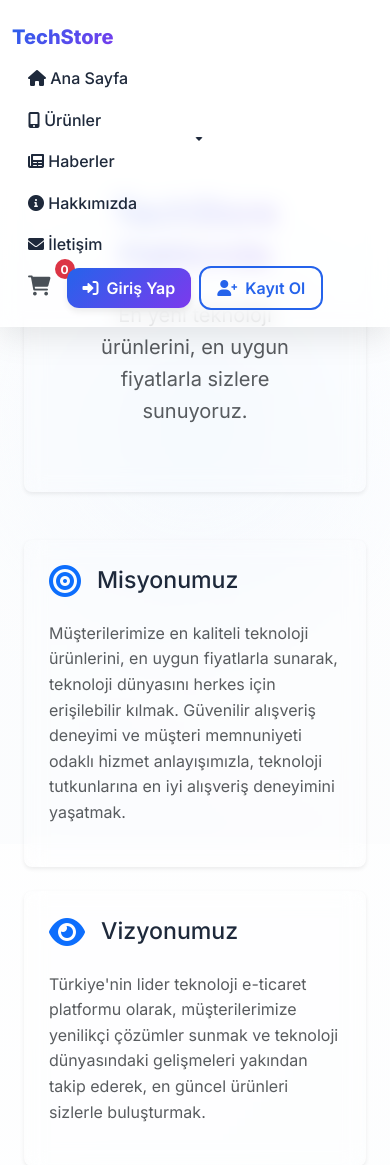
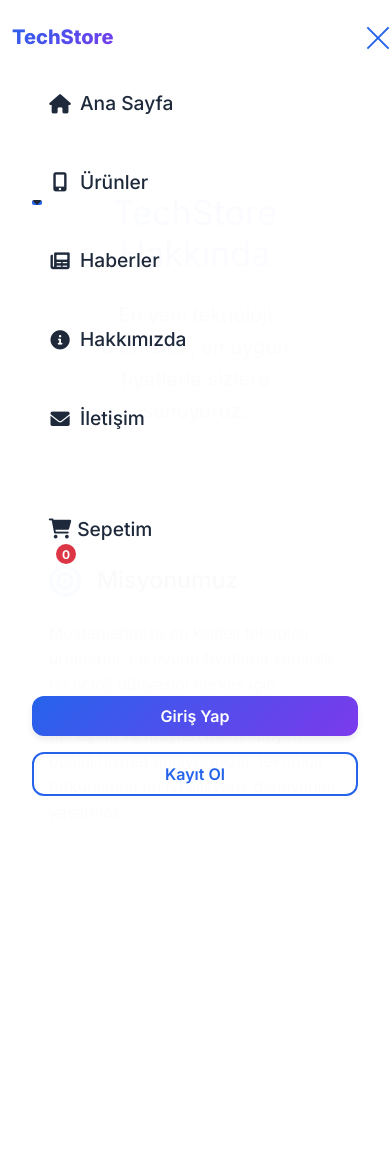
Before and after one commit to eemirmutlu/e-commerce-template, a Flask app: page /about in a window 390 px wide, after a click that opens the changed part. Shown: the top 1165 px of the page. After the commit the page ends 796 px from the top, so only its background shows below. Run offline with Flask 3, Linux system fonts and the light colour scheme; data comes from the database, SQL or seed files in the repository; data that the repository does not hold is empty; some libraries are stand-ins or nearby versions.

Commit message:
Implement responsive mobile navigation in base template, including a mobile header and footer, and enhance styling for better usability on smaller screens.

```diff
--- a/app/templates/base.html
+++ b/app/templates/base.html
@@ -31,6 +31,15 @@
             </button>
 
             <div class="collapse navbar-collapse" id="navbarMain">
+                <div class="mobile-nav-header d-lg-none">
+                    <a class="navbar-brand" href="{{ url_for('main.index') }}">
+                        <span class="brand-text">TechStore</span>
+                    </a>
+                    <button class="mobile-nav-close" type="button" data-bs-toggle="collapse" data-bs-target="#navbarMain">
+                        <i class="fas fa-times"></i>
+                    </button>
+                </div>
+
                 <ul class="navbar-nav mx-auto">
                     <li class="nav-item">
                         <a class="nav-link {{ 'active' if request.endpoint == 'main.index' }}"
@@ -91,10 +100,17 @@
                 <div class="navbar-nav ms-auto">
                     <div class="nav-item d-flex align-items-center">
                         <a href="{{ url_for('main.view_cart') }}" class="nav-link cart-link">
-                            <i class="fas fa-shopping-cart cart-icon"></i>
+                            <i class="fas fa-shopping-cart"></i>
+                            <span>Sepetim</span>
                             <span class="cart-count">{{ cart_count|default(0) }}</span>
                         </a>
                         {% if current_user.is_authenticated %}
+                            {% if current_user.is_admin %}
+                                <a class="nav-link" href="{{ url_for('admin.dashboard') }}">
+                                    <i class="fas fa-tachometer-alt"></i>
+                                    <span>Admin Panel</span>
+                                </a>
+                            {% endif %}
                             <div class="nav-item dropdown">
                                 <a class="nav-link dropdown-toggle"
                                    href="#"
@@ -102,14 +118,10 @@
                                    role="button"
                                    data-bs-toggle="dropdown"
                                    aria-expanded="false">
-                                    <i class="fas fa-user me-2"></i>{{ current_user.username }}
+                                    <i class="fas fa-user"></i>
+                                    <span>{{ current_user.username }}</span>
                                 </a>
                                 <ul class="dropdown-menu dropdown-menu-end">
-                                    {% if current_user.is_admin %}
-                                        <li><a class="dropdown-item" href="{{ url_for('admin.dashboard') }}">
-                                            <i class="fas fa-tachometer-alt me-2"></i>Admin Panel
-                                        </a></li>
-                                    {% endif %}
                                     <li><a class="dropdown-item" href="{{ url_for('main.profile') }}">
                                         <i class="fas fa-user-circle me-2"></i>Profilim
                                     </a></li>
@@ -120,14 +132,23 @@
                                 </ul>
                             </div>
                         {% else %}
+                            <div class="d-none d-lg-flex">
                                 <a href="{{ url_for('auth.login') }}" class="btn btn-primary me-2">
                                     <i class="fas fa-sign-in-alt me-2"></i>Giriş Yap
                                 </a>
                                 <a href="{{ url_for('auth.register') }}" class="btn btn-outline-primary">
                                     <i class="fas fa-user-plus me-2"></i>Kayıt Ol
                                 </a>
+                            </div>
                         {% endif %}
                     </div>
+                </div>
+
+                <div class="mobile-nav-footer d-lg-none">
+                    {% if not current_user.is_authenticated %}
+                        <a href="{{ url_for('auth.login') }}" class="btn btn-primary">Giriş Yap</a>
+                        <a href="{{ url_for('auth.register') }}" class="btn btn-outline-primary">Kayıt Ol</a>
+                    {% endif %}
                 </div>
             </div>
         </div>
@@ -693,6 +714,199 @@
         background-color: #17a2b8 !important;
         color: white !important;
     }
+
+    /* Mobil Navbar */
+    @media (max-width: 991px) {
+        .navbar-toggler {
+            border: none;
+            padding: 0;
+            width: 30px;
+            height: 30px;
+            position: relative;
+            transition: all 0.3s ease;
+        }
+
+        .navbar-toggler:focus {
+            box-shadow: none;
+        }
+
+        .navbar-toggler-icon {
+            background-image: none !important;
+            position: relative;
+            transition: all 0.3s ease;
+        }
+
+        .navbar-toggler-icon::before,
+        .navbar-toggler-icon::after,
+        .navbar-toggler-icon::after {
+            content: '';
+            position: absolute;
+            width: 100%;
+            height: 2px;
+            background-color: var(--primary-color);
+            transition: all 0.3s ease;
+        }
+
+        .navbar-toggler-icon::before {
+            top: 0;
+        }
+
+        .navbar-toggler-icon::after {
+            top: 50%;
+            transform: translateY(-50%);
+        }
+
+        .navbar-toggler-icon::after {
+            bottom: 0;
+        }
+
+        .navbar-toggler[aria-expanded="true"] .navbar-toggler-icon {
+            background-color: transparent;
+        }
+
+        .navbar-toggler[aria-expanded="true"] .navbar-toggler-icon::before {
+            transform: rotate(45deg);
+            top: 50%;
+        }
+
+        .navbar-toggler[aria-expanded="true"] .navbar-toggler-icon::after {
+            transform: rotate(-45deg);
+            bottom: 50%;
+        }
+
+        .navbar-collapse {
+            position: fixed;
+            top: 0;
+            left: 0;
+            width: 100%;
+            height: 100vh;
+            background: rgba(255, 255, 255, 0.98);
+            padding: 2rem;
+            transform: translateX(-100%);
+            transition: transform 0.3s ease;
+            z-index: 1000;
+        }
+
+        .navbar-collapse.show {
+            transform: translateX(0);
+        }
+
+        .navbar-nav {
+            margin-top: 2rem;
+        }
+
+        .nav-item {
+            margin: 1rem 0;
+            opacity: 0;
+            transform: translateX(-20px);
+            transition: all 0.3s ease;
+        }
+
+        .navbar-collapse.show .nav-item {
+            opacity: 1;
+            transform: translateX(0);
+        }
+
+        .nav-item:nth-child(1) { transition-delay: 0.1s; }
+        .nav-item:nth-child(2) { transition-delay: 0.2s; }
+        .nav-item:nth-child(3) { transition-delay: 0.3s; }
+        .nav-item:nth-child(4) { transition-delay: 0.4s; }
+        .nav-item:nth-child(5) { transition-delay: 0.5s; }
+
+        .nav-link {
+            font-size: 1.2rem;
+            color: #333;
+            padding: 0.5rem 0;
+            position: relative;
+            display: flex;
+            align-items: center;
+            gap: 0.5rem;
+        }
+
+        .nav-link i {
+            width: 24px;
+            text-align: center;
+        }
+
+        .nav-link::after {
+            content: '';
+            position: absolute;
+            bottom: 0;
+            left: 0;
+            width: 0;
+            height: 2px;
+            background-color: var(--primary-color);
+            transition: width 0.3s ease;
+        }
+
+        .nav-link:hover::after {
+            width: 100%;
+        }
+
+        .navbar-brand {
+            position: relative;
+            z-index: 1001;
+        }
+
+        .navbar-toggler {
+            position: relative;
+            z-index: 1001;
+        }
+
+        .mobile-nav-header {
+            display: none;
+        }
+
+        .mobile-nav-footer {
+            position: absolute;
+            bottom: 2rem;
+            left: 0;
+            width: 100%;
+            padding: 0 2rem;
+            text-align: center;
+        }
+
+        .mobile-nav-footer .btn {
+            width: 100%;
+            margin-bottom: 1rem;
+        }
+
+        .cart-link {
+            display: flex;
+            align-items: center;
+            gap: 0.5rem;
+        }
+
+        .cart-link i {
+            font-size: 1.25rem;
+        }
+
+        .cart-count {
+            position: static;
+            margin-left: 0.5rem;
+            background-color: #dc3545;
+            color: white;
+            border-radius: 50%;
+            width: 20px;
+            height: 20px;
+            font-size: 12px;
+            display: flex;
+            align-items: center;
+            justify-content: center;
+            font-weight: bold;
+        }
+
+        /* Sadece yan yana olan öğeleri alt alta getir */
+        .navbar-nav.ms-auto .nav-item.d-flex {
+            display: block !important;
+        }
+
+        .navbar-nav.ms-auto .nav-item.d-flex .nav-link {
+            display: block;
+            width: 100%;
+            margin-bottom: 0.5rem;
+        }
+    }
     </style>
 
     <!-- Bootstrap JS -->
```
Lines whose indentation alone changed are shown as unchanged.
